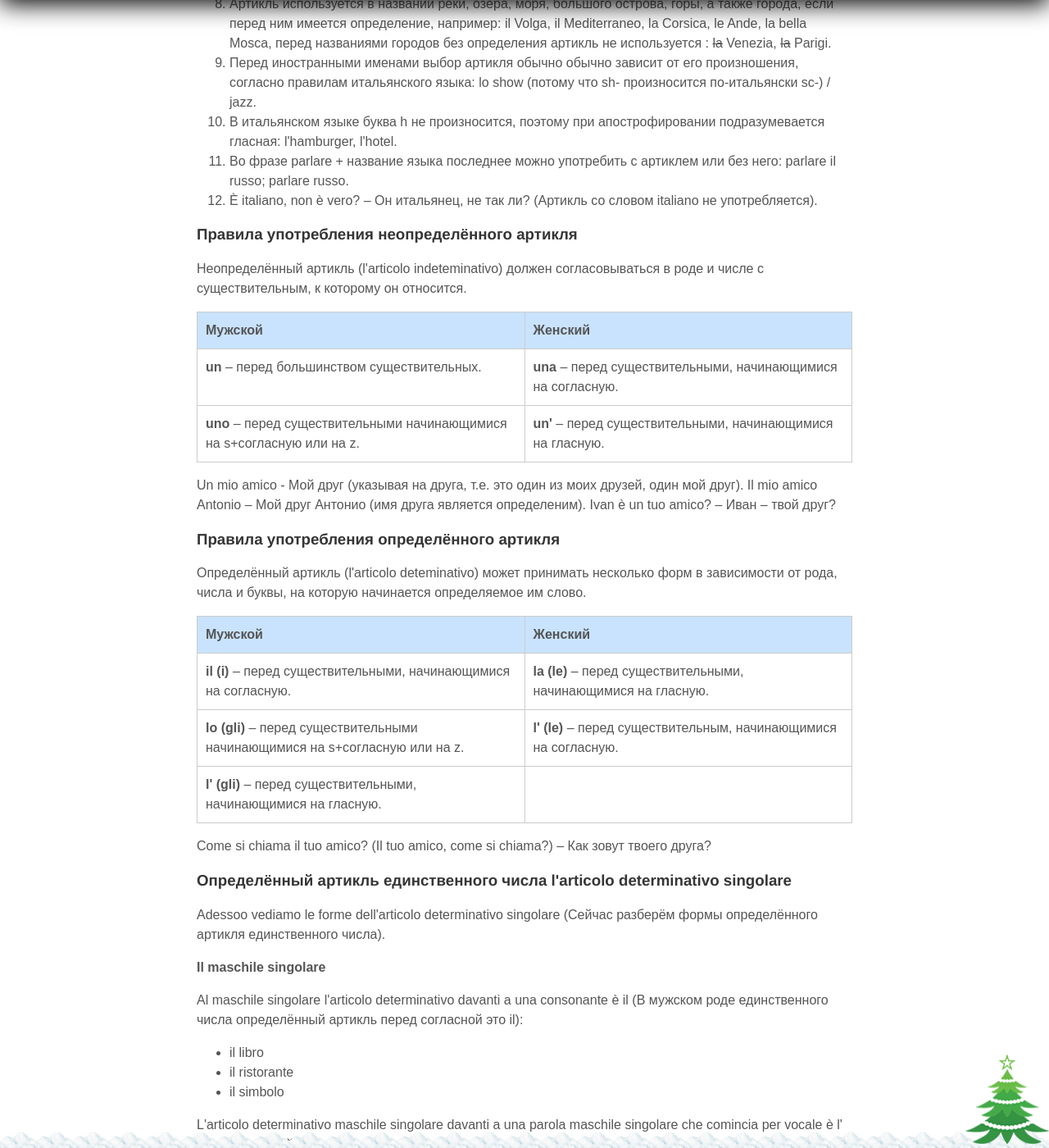
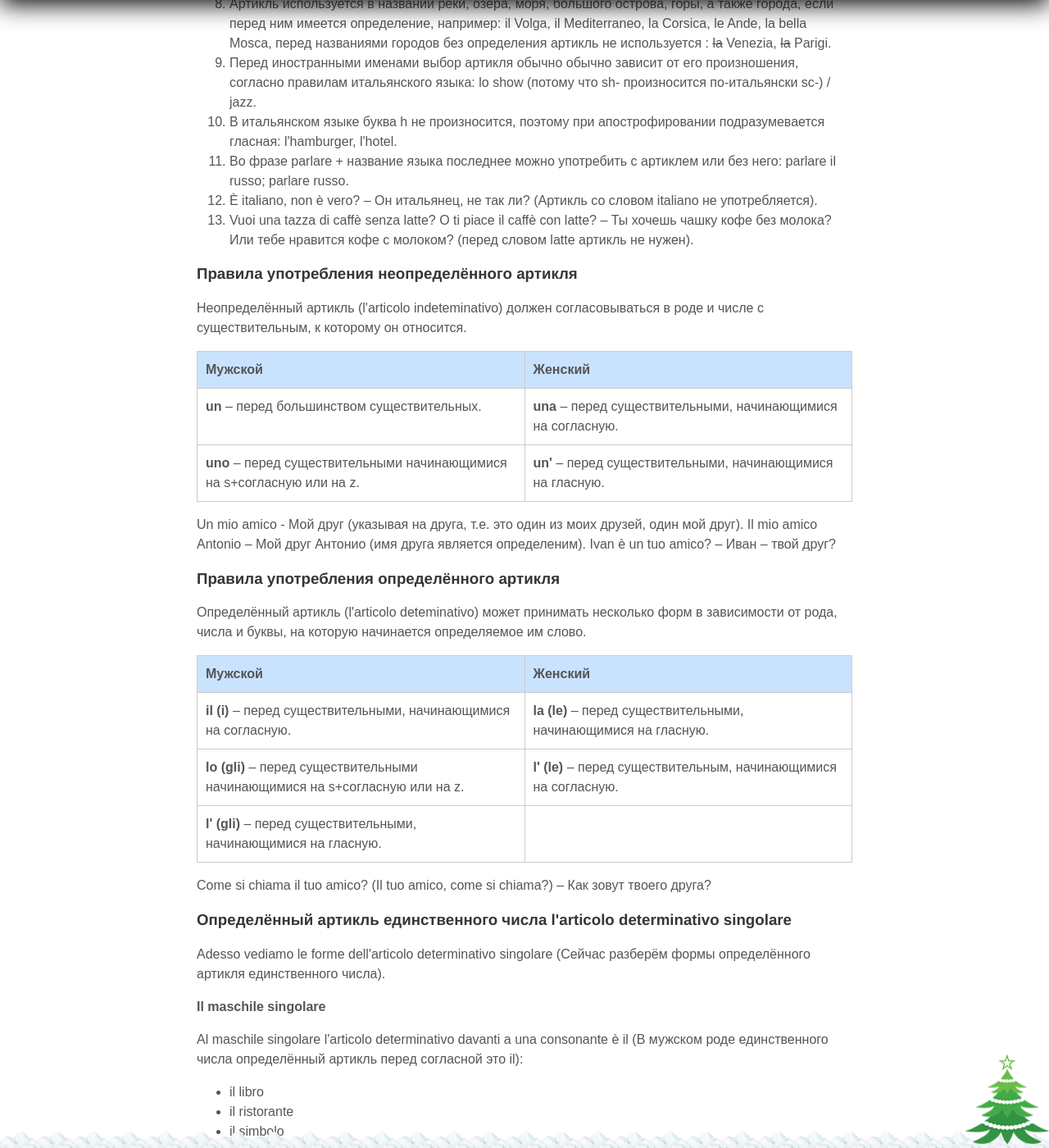
Before and after one commit to postolny/postolny.github.io, a Jekyll site: the page built from _posts/2021-01-05-articolo.md, in a window 1280 px wide and 1400 px high, scrolled down 1928 px. Shown: the whole window at 82% size. Built offline with Jekyll 4.4.1, drawn with Linux system fonts in a browser that asks for light colours; nearby versions of some CDN libraries; some of the changed text lies outside the part shown.

Commit message:
Add files via upload

```diff
--- a/_posts/2021-01-05-articolo.md
+++ b/_posts/2021-01-05-articolo.md
@@ -33,6 +33,7 @@
 10. В итальянском языке буква h не произносится, поэтому при апострофировании подразумевается гласная: l'hamburger, l'hotel.
 11. Во фразе parlare + название языка последнее можно употребить с артиклем или без него: parlare il russo; parlare russo.
 12. È italiano, non è vero? – Он итальянец, не так ли? (Артикль со словом italiano не употребляется).
+13. Vuoi una tazza di caffè senza latte? O ti piace il caffè con latte? – Ты хочешь чашку кофе без молока? Или тебе нравится кофе с молоком? (перед словом latte артикль не нужен).
 
 ### Правила употребления неопределённого артикля
 
@@ -59,7 +60,7 @@
 
 ### Определённый артикль единственного числа l'articolo determinativo singolare
 
-Adessoo vediamo le forme dell'articolo determinativo singolare (Сейчас разберём формы определённого артикля единственного числа).
+Adesso vediamo le forme dell'articolo determinativo singolare (Сейчас разберём формы определённого артикля единственного числа).
 
 **Il maschile singolare**
 
@@ -172,9 +173,10 @@
 
 ### Частичный артикль
 
-Определяет часть чего-либо:
+Определяет какое-то количество чего-либо:
 
-Compro della birra per me e del vino per lei – Я собираюсь купить пива для меня и для неё. Compro la birra e il vino – Я покупаю вино и пиво.
+- Compro della birra per me e del vino per lei – Я собираюсь купить пива для меня и для неё. Compro la birra e il vino – Я покупаю вино и пиво.
+- E vorresti della torta al cioccolato? – А ты хотела бы шоколадный торт? (немного или кусочек торта)
 
 В отрицательных предложениях всегда опускается della, dell или dei: Non bevo mai birra. Bevo sempre del vino bianco o del caffè. Я никогда не пью пива. Я всегда пью белое вино или кофе. No, non bevo mai vino rosso. Нет, я никогда не пью красное вино. Bevo del vino bianco. Я пью белое вино.
 
```
